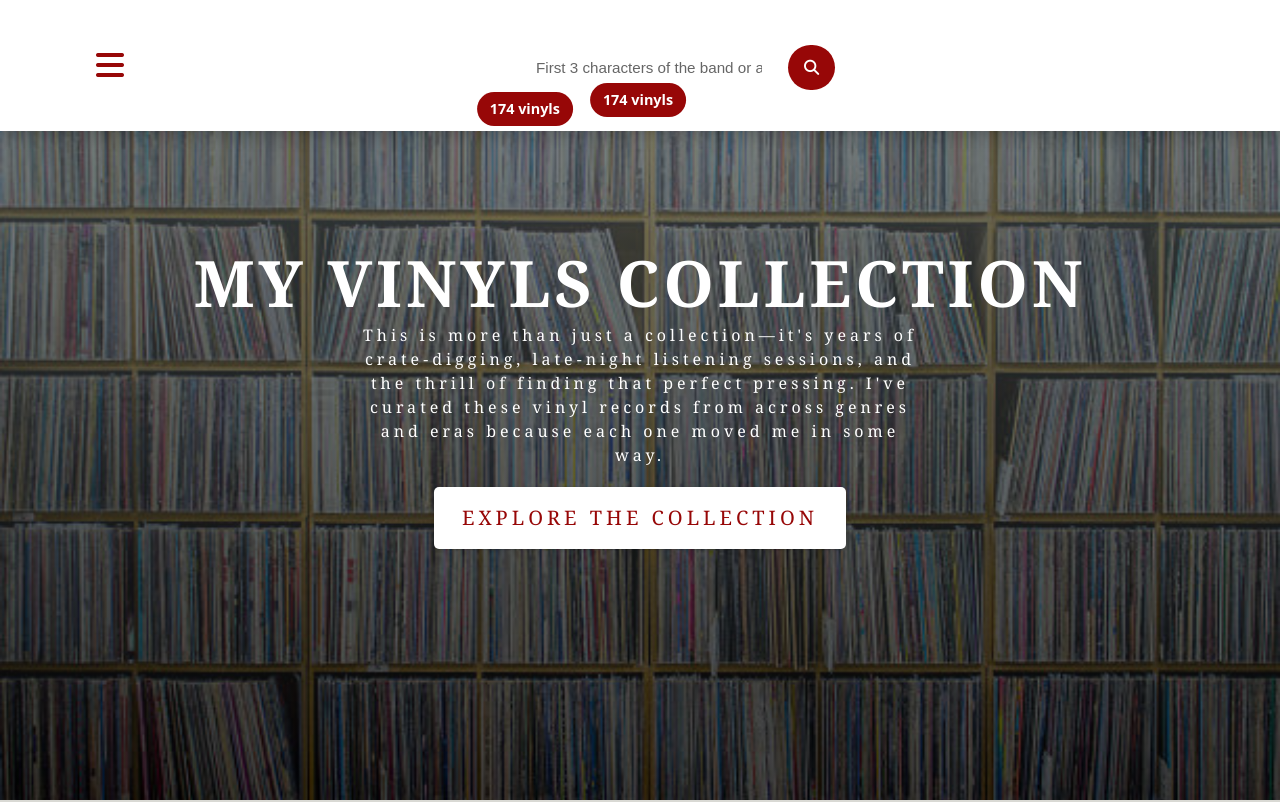
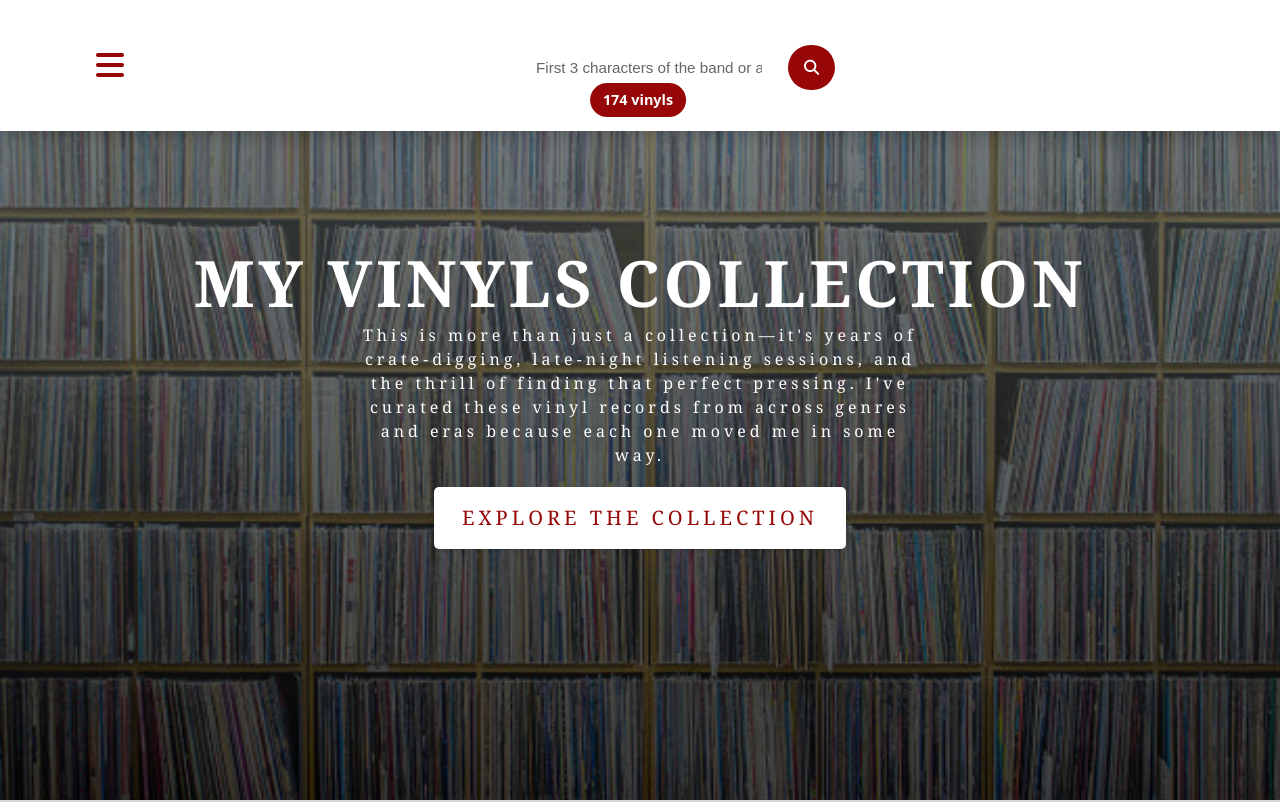
Before and after one commit to MetalRocks71/my-vinyl-collection, a React (Create React App) app: page / in a window 1280 px wide. Shown: the top 802 px of the page. Built offline with nearby package versions, Linux system fonts and the light colour scheme.

Commit message:
delete duplicate coun

```diff
--- a/src/components/Navbar.js
+++ b/src/components/Navbar.js
@@ -100,9 +100,7 @@ const Navbar = ({ onSearch }) => {
 						<button type='button' className='nav-toggle' onClick={() => setShowLinks(!showLinks)}>
 							<i className='fas fa-bars'></i>
 						</button>
-						<span className='nav-collection-count' aria-live='polite'>
-							{totalVinyls} vinyls
-						</span>
+
 					</div>
 
 					{/* ── Navigation links ────────────────────────────────────────────
```
